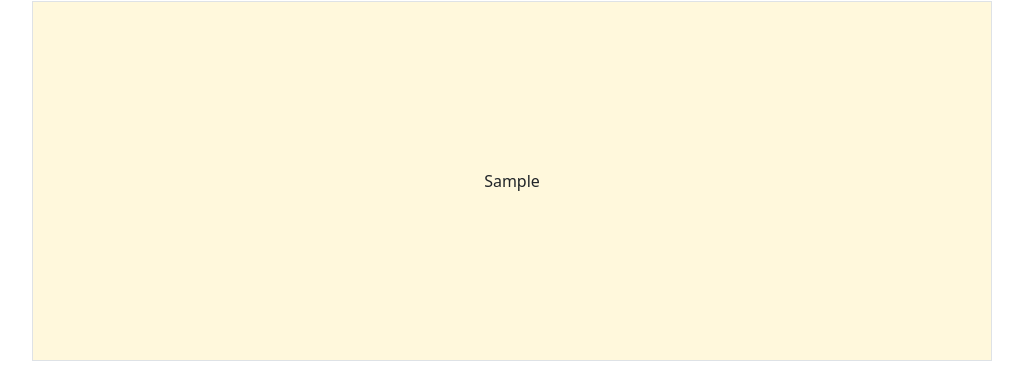
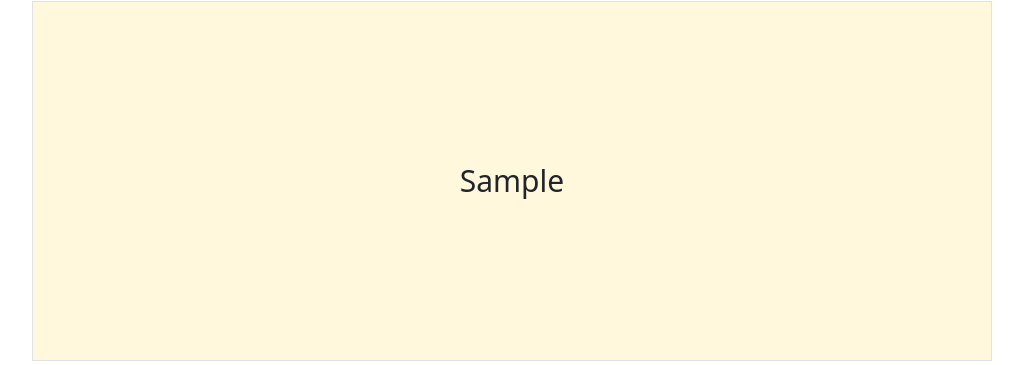
Before and after one commit to wade-loccisano/flask-flashcards, a Flask app: page /decks/1/study in a window 1280 px wide. Shown: the part 214-579 px from the top of the page, without its empty margins (128-1151 px from the left). Run offline with Flask 3, Linux system fonts and the light colour scheme; tables that the repository leaves empty hold one stand-in row (values such as "Sample post"); some libraries are stand-ins or nearby versions.

Commit message:
card text sizing changes

```diff
--- a/app/templates/study.html
+++ b/app/templates/study.html
@@ -19,10 +19,10 @@
     <div class="flex flex-col items-center my-4">
         <div id="front-or-back-indicator" class="pb-2">
         </div>
-        <div class="flex flex-col border justify-center items-center bg-[#fff8dc] min-h-[45vh] max-h-[45vh] min-w-full p-2">
-            <div id="flashcard-front" class="overflow-auto">
+        <div class="flex flex-col border justify-center items-center bg-[#fff8dc]  min-h-[45vh] max-h-[45vh] min-w-full p-2 overflow-auto">
+            <div id="flashcard-front" class="text-3xl">
             </div>
-            <div id="flashcard-back" class="overflow-auto">
+            <div id="flashcard-back" class="text-3xl">
             </div>
         </div>
         <div class="mt-4">
```
